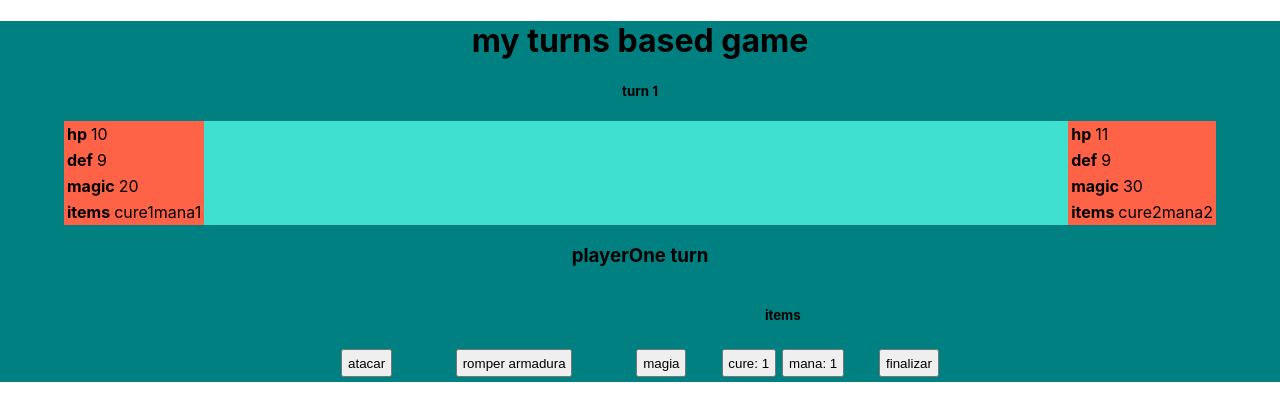
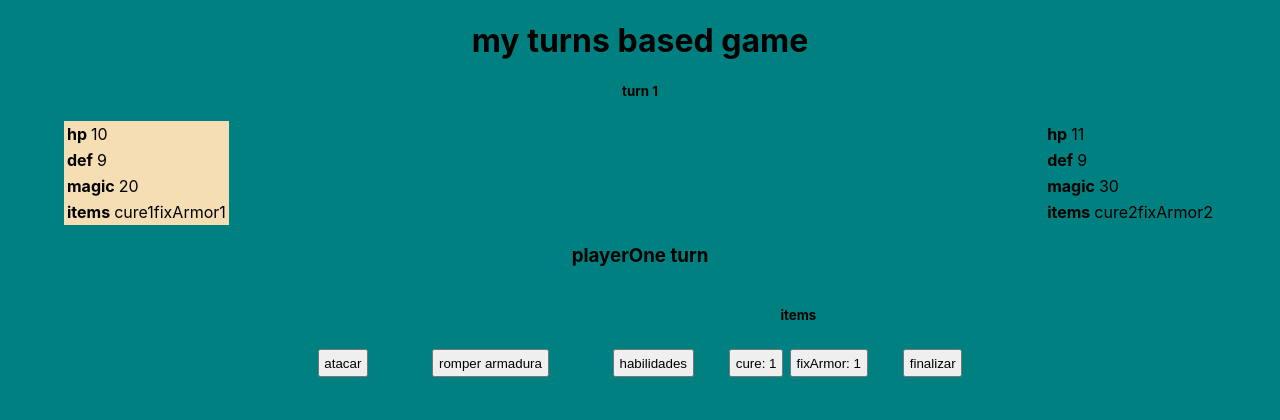
Before and after one commit to gabrielibus/easy-game, a React (Create React App) app: page / in a window 1280 px wide. Shown: the top 420 px of the page. Built offline with nearby package versions, Linux system fonts and the light colour scheme.

Commit message:
adding items

```diff
--- a/src/App.js
+++ b/src/App.js
@@ -1,17 +1,15 @@
 import React, { useState } from "react"
 import "./styles/App.css"
 import defaultStats from "./models/stats.json"
-import actions from "./actions/actions.js"
+// import actions from "./actions/actions.js"
 
 /* STEPS!
   1. Create a json with initial stats
-  2. Create states for players and scores
-  3. Create Divs structure for playes score
+  2. Create states: players, agresor, defender, turns
+  3. Create Divs structure for playes scores
   4. Create Divs sctructure for actions menu
   5. Creacte actions:
-    a. attack:
-
-
+  6. style css
 */
 
 function App() {
@@ -23,39 +21,69 @@ function App() {
   const [turns, setTurns] = useState(1)
   const players = { playerOne, playerTwo }
 
-  let entries = (obj) => {
+  let actions = {
+    entries: (obj) => {
       return Object.entries(obj)
-  }
+    },
+    attackHp: () => {
+      let damage = players[agresor].hp - players[defender].def
+      let newHp = players[defender].hp
+      damage > 0
+      ? actions.updateDefenderStat("hp", newHp - damage)
+      : actions.updateDefenderStat("hp", newHp - 1)
+      actions.finishTurn()
+    },
+    attackDef: () => {
+      let newDef = players[defender].def
+      actions.updateDefenderStat("def", newDef - 1)
+      actions.finishTurn()
+    },
+    finishTurn: () => {
+      setTurns(turns + 1)
+      actions.switchPlayers()
+    },
+    // items: (name) => {
+      //   let agresorHp = players[agresor].hp
+      //   let agresorDef = players[agresor].def
+      //   name[0] === 'cure'
+      //   ? items.cure(agresorHp)
+      //   : items.fixArmor(agresorDef)
+      //   // idx === 0 ? up
 
-  let switchPlayers = () => {
+      //   actions.updateAgresorStat('def', agresorHp + 2)
+    //   actions.finishTurn()
+    // },
+    switchPlayers: () => {
       setAggressor(defender)
       setDefender(agresor)
-  }
-
-  let updateStat = (key, value) => {
+    },
+    updateAgresorStat: (key, value) => {
+      agresor === "playerOne"
+      ? setPlayerOne({ ...playerOne, [key]: value })
+      : setPlayerTwo({ ...playerTwo, [key]: value })
+    },
+    updateDefenderStat: (key, value) => {
       agresor === "playerOne"
       ? setPlayerTwo({ ...playerTwo, [key]: value })
       : setPlayerOne({ ...playerOne, [key]: value })
+    },
+    helpItem: (itemArray) => {
+      let method = itemArray[0]
+      items[method]()
+    }
   }
 
-  let attackHp = () => {
-    let damage = Math.abs(players[agresor].hp - players[defender].def)
-    let newHp = players[defender].hp - damage
-    damage > 0 ? updateStat("hp", newHp) : updateStat("hp", newHp - 1)
-    finishTurn()
+    let items = {
+      cure: () => {
+        const agresorHp = players[agresor].hp
+        actions.updateAgresorStat('hp', agresorHp + 2)
+        actions.finishTurn()
+      },
+      fixArmor: () => {
+        const agresorDef = players[agresor].def
+        actions.updateAgresorStat('def', agresorDef + 2)
+        actions.finishTurn()
       }
-
-  let attackDef = () => {
-    let newDef = players[defender].def - 1
-    updateStat("def", newDef)
-    finishTurn()
-  }
-
-  let items = (idx) => {alert(idx+1)}
-
-  let finishTurn = () => {
-    setTurns(turns + 1)
-    switchPlayers()
     }
 
   return (
@@ -63,9 +91,9 @@ function App() {
       <h1>my turns based game</h1>
       <h5>turn {turns}</h5>
       <div className='arenaWrapper'>
-        <div className='playerOne'>
-          {entries(playerOne).map((e, index) => (
-            <table>
+        <div className='playerOne' id={agresor === 'playerOne' ? 'active' : ''}>
+          {actions.entries(playerOne).map((e, idx) => (
+            <table key={idx}>
               <thead>
                 <tr>
                   <th>{e[0]}</th>
@@ -75,9 +103,9 @@ function App() {
             </table>
           ))}
         </div>
-        <div className='playerTwo'>
-          {entries(playerTwo).map((e, index) => (
-            <table>
+        <div className='playerTwo' id={agresor === 'playerTwo' ? 'active' : ''}>
+          {actions.entries(playerTwo).map((e, idx) => (
+            <table key={idx}>
               <thead>
                 <tr>
                   <th>{e[0]}</th>
@@ -90,21 +118,56 @@ function App() {
       </div>
       <div className='actionsWrapper'>
         <h3> {agresor} turn </h3>
-        <button onClick={() => attackHp()}>atacar</button>
-        <button onClick={() => attackDef()}>romper armadura</button>
-        <button>magia</button>
+        <button onClick={() => actions.attackHp()}>atacar</button>
+        <button onClick={() => actions.attackDef()}>romper armadura</button>
+        <button>habilidades</button>
         <div className='items'>
           <h5>items</h5>
           {players[agresor].items.map((e, idx) => (
-            <button key={idx} onClick={() => items(idx)}>
+            <button key={idx} onClick={() => actions.helpItem(e)}>
               {e[0]}: {e[1]}
             </button>
           ))}
         </div>
-        <button onClick={() => finishTurn()}>finalizar</button>
+        <button onClick={() => actions.finishTurn()}>finalizar</button>
       </div>
     </div>
   )
 }
 
 export default App
+
+// let entries = (obj) => {
+//   return Object.entries(obj)
+// }
+
+// let switchPlayers = () => {
+//   setAggressor(defender)
+//   setDefender(agresor)
+// }
+
+// let updateDefStat = (key, value) => {
+//   agresor === "playerOne"
+//     ? setPlayerTwo({ ...playerTwo, [key]: value })
+//     : setPlayerOne({ ...playerOne, [key]: value })
+// }
+
+// let attackHp = () => {
+//   let damage = Math.abs(players[agresor].hp - players[defender].def)
+//   let newHp = players[defender].hp - damage
+//   damage > 0 ? updateDefStat("hp", newHp) : updateDefStat("hp", newHp - 1)
+//   finishTurn()
+// }
+
+// let attackDef = () => {
+//   let newDef = players[defender].def - 1
+//   updateDefStat("def", newDef)
+//   finishTurn()
+// }
+
+// let items = (idx) => {alert(idx+1)}
+
+// let finishTurn = () => {
+//   setTurns(turns + 1)
+//   switchPlayers()
+// }
--- a/src/actions/actions.js
+++ b/src/actions/actions.js
@@ -1,5 +1,38 @@
+
+
 let actions = {
-
-}
+    entries: (obj) => {
+      return Object.entries(obj)
+    },
+    attackHp: () => {
+      let damage = players[agresor].hp - players[defender].def
+      let newHp = players[defender].hp
+      damage > 0
+        ? actions.updateStat("hp", newHp - damage)
+        : actions.updateStat("hp", newHp - 1)
+      actions.finishTurn()
+    },
+    attackDef: () => {
+      let newDef = players[defender].def - 1
+      actions.updateStat("def", newDef)
+      actions.finishTurn()
+    },
+    finishTurn: () => {
+      setTurns(turns + 1)
+      actions.switchPlayers()
+    },
+    items: (idx) => {
+      alert(idx + 1)
+    },
+    switchPlayers: () => {
+      setAggressor(defender)
+      setDefender(agresor)
+    },
+    updateStat: (key, value) => {
+      agresor === "playerOne"
+        ? setPlayerTwo({ ...playerTwo, [key]: value })
+        : setPlayerOne({ ...playerOne, [key]: value })
+    },
+  }
 
 module.exports = actions
--- a/src/models/stats.json
+++ b/src/models/stats.json
@@ -1,20 +1,20 @@
 {
   "playerOne": {
-    "hp": "10",
-    "def": "9",
-    "magic": "20",
+    "hp": 10,
+    "def": 9,
+    "magic": 20,
     "items": [
         ["cure", 1],
-        ["mana", 1]
+        ["fixArmor", 1]
     ]
   },
   "playerTwo": {
-    "hp": "11",
-    "def": "9",
-    "magic": "30",
+    "hp": 11,
+    "def": 9,
+    "magic": 30,
     "items": [
         ["cure", 2],
-        ["mana", 2]
+        ["fixArmor", 2]
     ]
   }
 }
--- a/src/styles/App.css
+++ b/src/styles/App.css
@@ -1,8 +1,11 @@
+body{
+  background-color: teal;
+}
+
 .App {
   text-align: center;
   font-size: 16px;
   margin: auto;
-  background-color: teal;
 }
 
 .arenaWrapper {
@@ -11,7 +14,7 @@
   flex: row;
   flex-wrap: wrap;
   justify-content: space-between;
-  background-color: turquoise;
+  /* background-color: turquoise; */
   width: 90%;
 }
 
@@ -20,10 +23,14 @@ button {
   padding: 0.3rem;
 }
 
-.playerOne, .playerTwo {
+.playerOne {
   display: inline;
-  /* width: 40%; */
-  background-color: tomato;
+  /* background-color: blue; */
+}
+
+.playerTwo {
+  display: inline;
+  /* background-color: tomato; */
 }
 
 .items {
@@ -33,3 +40,7 @@ button {
 .items button {
   margin: 0.2rem;
 }
+
+#active {
+  background-color: wheat;
+}
```
Lines whose indentation alone changed are shown as unchanged.
